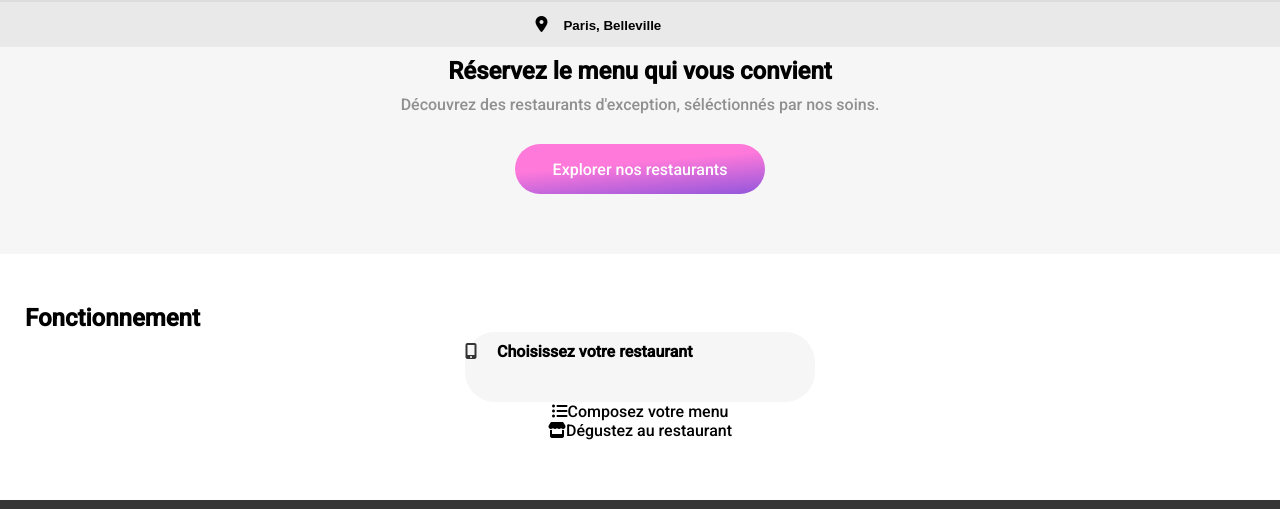
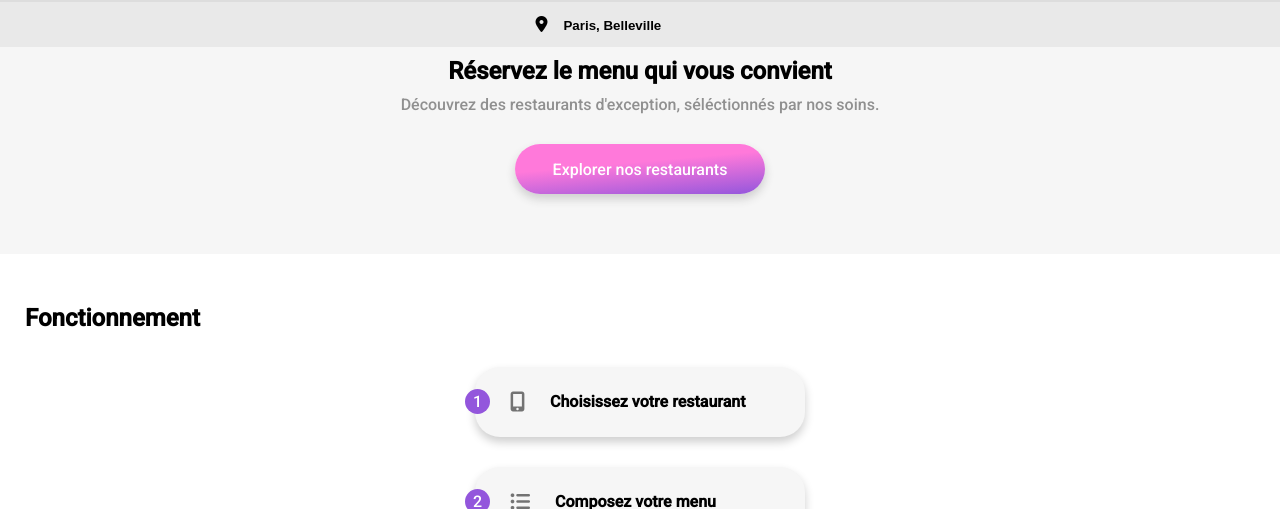
Before and after one commit to boon4975/patricepaillard_2_01072021, a website: page index.html in a window 1280 px wide. Shown: the part 69-578 px from the top of the page. Drawn offline with Linux system fonts and the light colour scheme; a web font is replaced by a local one.

Commit message:
ajout bouton choix

```diff
--- a/index.html
+++ b/index.html
@@ -18,8 +18,8 @@
         </div>
     </header>
 
-    <section class="presentation">
-        <div class="flex flex__content--center flex__items--center flex__sens--col bg_gris">
+    <section>
+        <div class="presentation flex flex__content--center flex__items--center flex__sens--col bg_gris">
             <div class="map flex flex__items--center flex__content--center">
                 <div><i class="fas fa-map-marker-alt"></i>
                 <input type="search" value="Paris, Belleville"></div>
@@ -32,11 +32,22 @@
         <div class="fonctionnement">
             <h2>Fonctionnement</h2>
             <div class="flex flex__content--center flex__items--center flex__sens--col">
-                <div class="choice__step bg_gris flex flex__content--start flex__items--baseline"><i class="fas fa-mobile-alt"></i><p>Choisissez votre restaurant</p></div>
-                <div class="composez"><i class="fas fa-list-ul"></i>Composez votre menu</div>
-                <div class="degustez"><i class="fas fa-store"></i>Dégustez au restaurant</div>
+                <div class="choix bg_gris flex flex__content--start flex__items--center">
+                    <div class="numero flex flex__content--center flex__items--center">1</div>
+                    <div class="choix__icone"><i class="fas fa-mobile-alt fa-lg"></i></div>
+                    <p>Choisissez votre restaurant</p>
+                </div>
+                <div class="choix bg_gris flex flex__content--start flex__items--center">
+                    <div class="numero flex flex__content--center flex__items--center">2</div>
+                    <div class="choix__icone"><i class="fas fa-list-ul fa-lg"></i></div>
+                    <p>Composez votre menu</p>
+                </div>
+                <div class="choix bg_gris flex flex__content--start flex__items--center">
+                    <div class="numero flex flex__content--center flex__items--center">3</div>
+                    <div class="choix__icone"><i class="fas fa-store fa-lg"></i></div>
+                    <p>Dégustez au restaurant</p>
+                </div>
             </div>
-
         </div>
     </section>
 
--- a/sass/components/_bouton.scss
+++ b/sass/components/_bouton.scss
@@ -3,9 +3,11 @@
     height: $btn_rose_height;
     width: $btn_rose_height*5;
     @include btn-color-degrad;
+    @include box-shadow;
     color: white;
     &:hover {
         cursor: pointer;
         background: linear-gradient(175deg, rgba($color_secondary, .8) 40%, rgba($color_primary, 0.8));
+        @include box-shadow-plus;
     }
 }
--- a/sass/main.scss
+++ b/sass/main.scss
@@ -1,6 +1,7 @@
 //utils//
 @import "./utils/variables";
 @import "./utils/mixin";
+@import "./utils/keyframes";
 
 //vendors//
 
--- a/sass/pages/_index.scss
+++ b/sass/pages/_index.scss
@@ -38,16 +38,38 @@
         padding-left: 25px;
     }
 }
-.choice__step {
-    height: $choice-step-height;
-    width: $choice-step-height*5;
-    border-radius: 30px;
-    & i {
-        color: $color_bg_footer;
+.choix {
+    height: $choix-height;
+    width: $choix-width;
+    border-radius: 25px;
+    margin: 15px 0 15px 0;
+    @include box-shadow;
+    & .numero {
+        width: 25px;
+        height: 25px;
+        background-color: $color_primary;
+        border-radius: 50px;
+        position: relative;
+        left: -10px;
+        color: white;
+    }
+    & .choix__icone {
+        color: lighten(black, 45);
+        position: relative;
+        left: 10px;
     }
     & p {
-        padding-left: 20px;
-        color: black;
-        font-weight: bolder;
+        position: relative;
+        left: 35px;
+        font-weight: bold;
     }
+    &:hover {
+        background-color: lighten($color_primary, 35);
+        cursor: pointer;
+        @include box-shadow-plus;
+        & > .choix__icone {
+            color: $color_primary;
+        }
+    }
+
 }
--- /dev/null
+++ b/sass/utils/_keyframes.scss
@@ -0,0 +1,3 @@
+@keyframes choix {
+
+}
--- a/sass/utils/_mixin.scss
+++ b/sass/utils/_mixin.scss
@@ -1,3 +1,9 @@
 @mixin btn-color-degrad {
     background: linear-gradient(175deg, $color_secondary 40%, $color_primary);
 }
+@mixin box-shadow {
+    box-shadow: lighten($color_bg_footer, 60) 0 5px 10px;
+}
+@mixin box-shadow-plus {
+    box-shadow: lighten($color_bg_footer, 30) 0 10px 10px;
+}
--- a/sass/utils/_variables.scss
+++ b/sass/utils/_variables.scss
@@ -9,4 +9,5 @@ $color_bg_map:  darken($color_bg_gris, 5);
 
 $btn_rose_height: 50px;
 $map_height: 45px;
-$choice-step-height: 70px;
+$choix-height: 70px;
+$choix-width: 330px;
```
Also changed, not shown: public/css/style.css, 1 other file.
